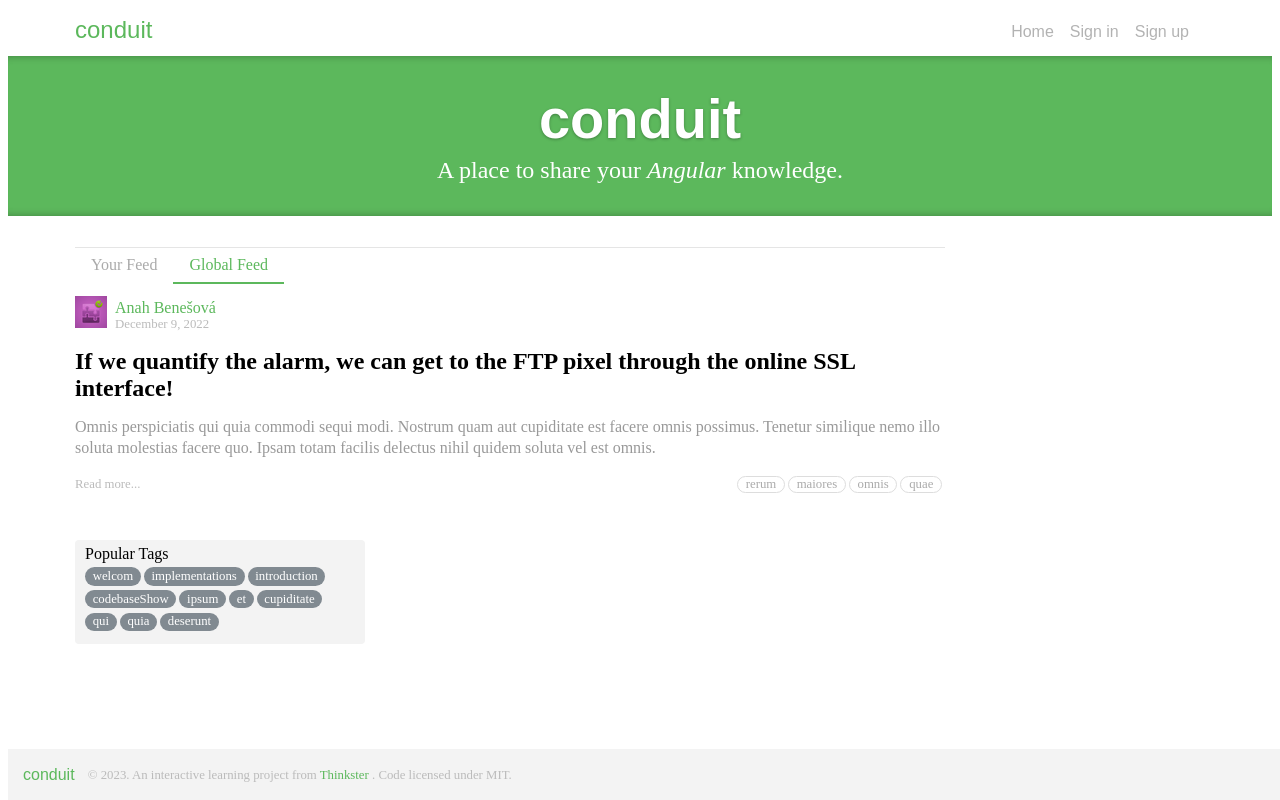
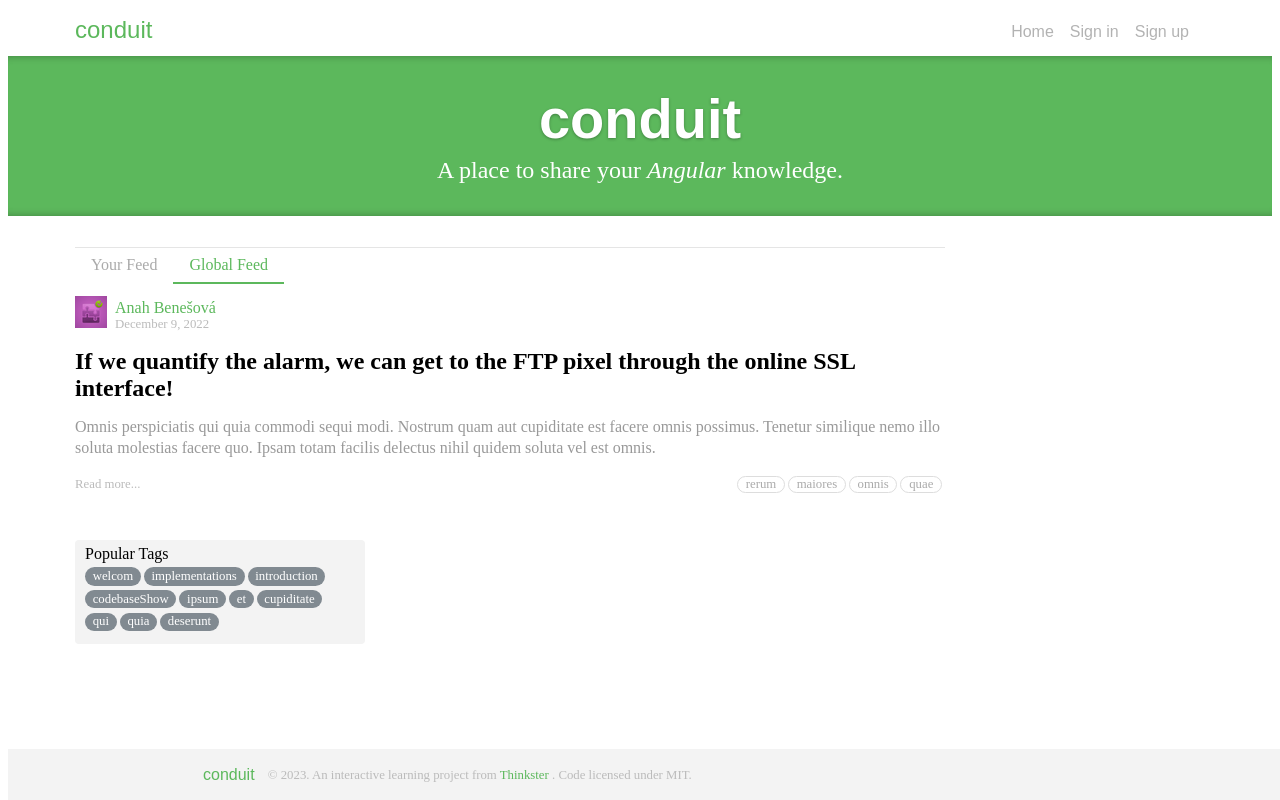
Before and after one commit to Hao1207/mcu-112-web-08370293-final, an Angular app: page / in a window 1280 px wide. Shown: the top 800 px of the page. Built offline with nearby package versions, Linux system fonts and the light colour scheme.

Commit message:
feat(footer): 調整頁尾列文字位置

```diff
--- a/src/app/footer/footer.component.css
+++ b/src/app/footer/footer.component.css
@@ -17,6 +17,7 @@ a {
 }
 
 .logo-font {
+  margin-left: 180px;
   vertical-align: middle;
   font-family: titillium web, sans-serif;
 }
```
